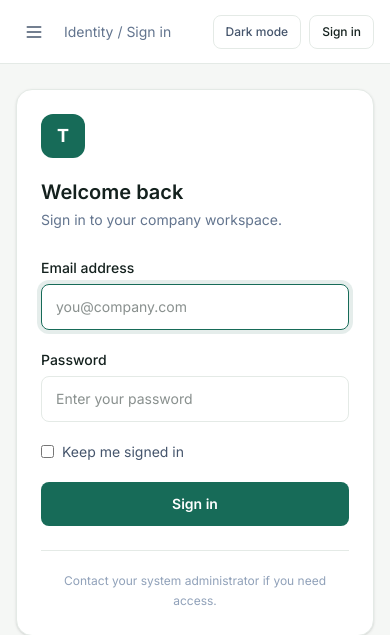
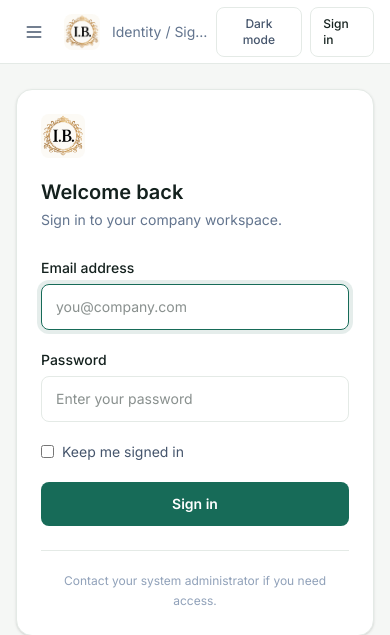
Before and after one commit to Shahzaib-dev5/irfan-textile, a Laravel app: page /login in a window 390 px wide. Shown: the top 635 px of the page. Run offline with Laravel 12, Linux system fonts and the light colour scheme; style sheets or scripts are compiled from the project's sources.

Commit message:
Add IB Fashion branding and fit navigation logos

```diff
--- a/app/Modules/Core/Resources/views/documents/transaction.blade.php
+++ b/app/Modules/Core/Resources/views/documents/transaction.blade.php
@@ -15,7 +15,7 @@
         .brand-header td { vertical-align: middle; }
         .brand { width: 68%; }
         .brand-mark { display: inline-block; width: 48pt; height: 48pt; margin-right: 10pt; color: #fff; background: #176b58; text-align: center; line-height: 48pt; font-size: 16pt; font-weight: bold; vertical-align: middle; }
-        .logo { display: inline-block; width: 66pt; height: 54pt; margin-right: 10pt; object-fit: contain; vertical-align: middle; }
+        .logo { display: inline-block; width: 70pt; height: 70pt; margin-right: 10pt; object-fit: contain; vertical-align: middle; }
         .company { display: inline-block; max-width: 285pt; vertical-align: middle; }
         .eyebrow { margin-bottom: 3pt; color: #668078; font-size: 7pt; font-weight: bold; letter-spacing: 1pt; text-transform: uppercase; }
         .company-name { margin: 0; color: #173f35; font-size: 15pt; font-weight: bold; }
--- a/app/Modules/Core/Resources/views/layouts/app.blade.php
+++ b/app/Modules/Core/Resources/views/layouts/app.blade.php
@@ -4,6 +4,7 @@
     <meta charset="utf-8">
     <meta name="viewport" content="width=device-width, initial-scale=1">
     <meta name="csrf-token" content="{{ csrf_token() }}">
+    <link rel="icon" type="image/png" href="{{ asset('branding/ib-fashion-icon.png') }}">
     <script>try { if (localStorage.getItem('erpTheme') === 'dark') document.documentElement.classList.add('dark-mode'); if (window.matchMedia('(min-width: 1024px)').matches && localStorage.getItem('erpSidebarCollapsed') === 'true') document.documentElement.classList.add('sidebar-collapsed'); } catch (_) {}</script>
     <title>@yield('title', 'Textile ERP') · Textile ERP</title>
     @vite(['resources/css/app.css', 'resources/js/app.js'])
@@ -13,8 +14,8 @@
         <div x-cloak x-show="sidebarOpen" x-transition.opacity class="fixed inset-0 z-30 bg-slate-950/40 lg:hidden" @click="sidebarOpen = false"></div>
         <aside class="fixed inset-y-0 left-0 z-40 flex w-72 -translate-x-full flex-col border-r border-line bg-white transition-transform lg:sticky lg:top-0 lg:h-screen lg:shrink-0 lg:translate-x-0" :class="[(sidebarOpen && 'translate-x-0'), (sidebarCollapsed && 'lg:hidden')]">
             <a href="{{ route('dashboard') }}" class="flex h-20 items-center gap-3 border-b border-line px-6">
-                <x-erp.brand-mark />
-                <span><span class="block text-sm font-semibold tracking-tight">Textile ERP</span><span class="block text-xs text-slate-500">Manufacturing & wholesale</span></span>
+                <x-erp.brand-mark :size="48" alt="" />
+                <span><span class="block text-sm font-semibold tracking-tight">IB FASHION</span><span class="block text-xs text-slate-500">Manufacturing & wholesale</span></span>
             </a>
             <nav class="flex-1 space-y-1 overflow-y-auto px-3 py-5" aria-label="Main navigation">
                 <a href="{{ route('dashboard') }}" class="flex items-center gap-3 rounded-lg px-3 py-2.5 text-sm {{ request()->routeIs('dashboard')?'bg-emerald-50 font-semibold text-brand':'font-medium text-slate-600 hover:bg-slate-50' }}">Dashboard</a>
@@ -45,7 +46,13 @@
         </aside>
         <div class="flex min-h-screen min-w-0 flex-1 flex-col">
             <header class="sticky top-0 z-20 flex h-16 items-center justify-between border-b border-line bg-white/95 px-4 backdrop-blur sm:px-7">
-                <div class="flex items-center gap-3"><button type="button" class="rounded-lg p-2 text-slate-600 hover:bg-slate-100" @click="toggleSidebar()" :aria-expanded="window.matchMedia('(min-width: 1024px)').matches ? !sidebarCollapsed : sidebarOpen" aria-label="Toggle navigation" title="Toggle sidebar"><svg aria-hidden="true" class="h-5 w-5" viewBox="0 0 24 24" fill="none" stroke="currentColor" stroke-width="2"><path stroke-linecap="round" d="M4 6h16M4 12h16M4 18h16" /></svg></button><span class="text-sm text-slate-500">@yield('breadcrumb', 'Workspace')</span></div>
+                <div class="flex min-w-0 items-center gap-3">
+                    <button type="button" class="shrink-0 rounded-lg p-2 text-slate-600 hover:bg-slate-100" @click="toggleSidebar()" :aria-expanded="window.matchMedia('(min-width: 1024px)').matches ? !sidebarCollapsed : sidebarOpen" aria-label="Toggle navigation" title="Toggle sidebar"><svg aria-hidden="true" class="h-5 w-5" viewBox="0 0 24 24" fill="none" stroke="currentColor" stroke-width="2"><path stroke-linecap="round" d="M4 6h16M4 12h16M4 18h16" /></svg></button>
+                    <a href="{{ route('dashboard') }}" aria-label="IB Fashion dashboard" class="shrink-0">
+                        <x-erp.brand-mark :size="36" alt="" />
+                    </a>
+                    <span class="truncate text-sm text-slate-500">@yield('breadcrumb', 'Workspace')</span>
+                </div>
                 <div class="flex items-center gap-2 sm:gap-4">
                     <button type="button" class="rounded-lg border border-line px-3 py-2 text-xs font-medium text-slate-600 hover:bg-slate-50" @click="toggleTheme()" :aria-pressed="darkMode" x-text="darkMode ? 'Light mode' : 'Dark mode'">Dark mode</button>
                     <span class="hidden text-xs text-slate-500 sm:inline">{{ now()->timezone('Asia/Karachi')->format('D, d M Y') }}</span>
--- a/app/Modules/Identity/Resources/views/login.blade.php
+++ b/app/Modules/Identity/Resources/views/login.blade.php
@@ -6,7 +6,7 @@
 @section('content')
     <div class="mx-auto grid min-h-[65vh] max-w-5xl items-center gap-10 lg:grid-cols-[1fr_420px]">
         <div class="hidden lg:block"><span class="inline-flex items-center gap-2 rounded-full border border-emerald-200 bg-white px-3 py-1.5 text-xs font-medium text-brand"><span class="size-2 rounded-full bg-emerald-500"></span>Textile operations</span><h1 class="mt-6 max-w-xl text-4xl font-semibold leading-tight tracking-tight">One workspace for every stage of your business.</h1><p class="mt-4 max-w-lg text-base leading-7 text-slate-500">Manage procurement, processing, production and wholesale operations with connected records and clear visibility.</p></div>
-        <div class="rounded-2xl border border-line bg-white p-6 shadow-sm sm:p-8"><div class="mb-7"><x-erp.brand-mark class="size-11" /><h2 class="mt-5 text-xl font-semibold">Welcome back</h2><p class="mt-1 text-sm text-slate-500">Sign in to your company workspace.</p></div>
+        <div class="rounded-2xl border border-line bg-white p-6 shadow-sm sm:p-8"><div class="mb-7"><x-erp.brand-mark :size="44" /><h2 class="mt-5 text-xl font-semibold">Welcome back</h2><p class="mt-1 text-sm text-slate-500">Sign in to your company workspace.</p></div>
             <form method="POST" action="{{ route('login.store') }}" class="space-y-5">@csrf
                 <div><label for="email" class="mb-1.5 block text-sm font-medium">Email address</label><input id="email" name="email" type="email" value="{{ old('email') }}" autocomplete="username" required autofocus class="w-full rounded-lg border border-line px-3.5 py-3 text-sm outline-none transition focus:border-brand focus:ring-4 focus:ring-emerald-900/10" placeholder="you@company.com"></div>
                 <div><label for="password" class="mb-1.5 block text-sm font-medium">Password</label><input id="password" name="password" type="password" autocomplete="current-password" required class="w-full rounded-lg border border-line px-3.5 py-3 text-sm outline-none transition focus:border-brand focus:ring-4 focus:ring-emerald-900/10" placeholder="Enter your password"></div>
--- a/resources/views/components/erp/brand-mark.blade.php
+++ b/resources/views/components/erp/brand-mark.blade.php
@@ -1,3 +1,5 @@
-@props(['class' => 'size-10'])
+@props(['size' => 40, 'alt' => 'IB Fashion'])
 
-<span {{ $attributes->class(['grid place-items-center rounded-xl bg-brand text-lg font-bold text-white', $class]) }} aria-hidden="true">T</span>
+<img src="{{ asset('branding/ib-fashion-icon.png') }}" alt="{{ $alt }}"
+    width="{{ $size }}" height="{{ $size }}"
+    {{ $attributes->class(['shrink-0 rounded-lg object-contain']) }}>
```
Also changed, not shown: app/Modules/Core/Services/TransactionDocument.php (+3 -1 lines), docs/TESTING.md (+4 -0 lines), tests/Feature/TransactionPdfLayoutTest.php (+1 -1 lines), docs/CHANGELOG.md, public/branding/ib-fashion-icon.png (added), public/branding/ib-fashion-logo.png (added).
